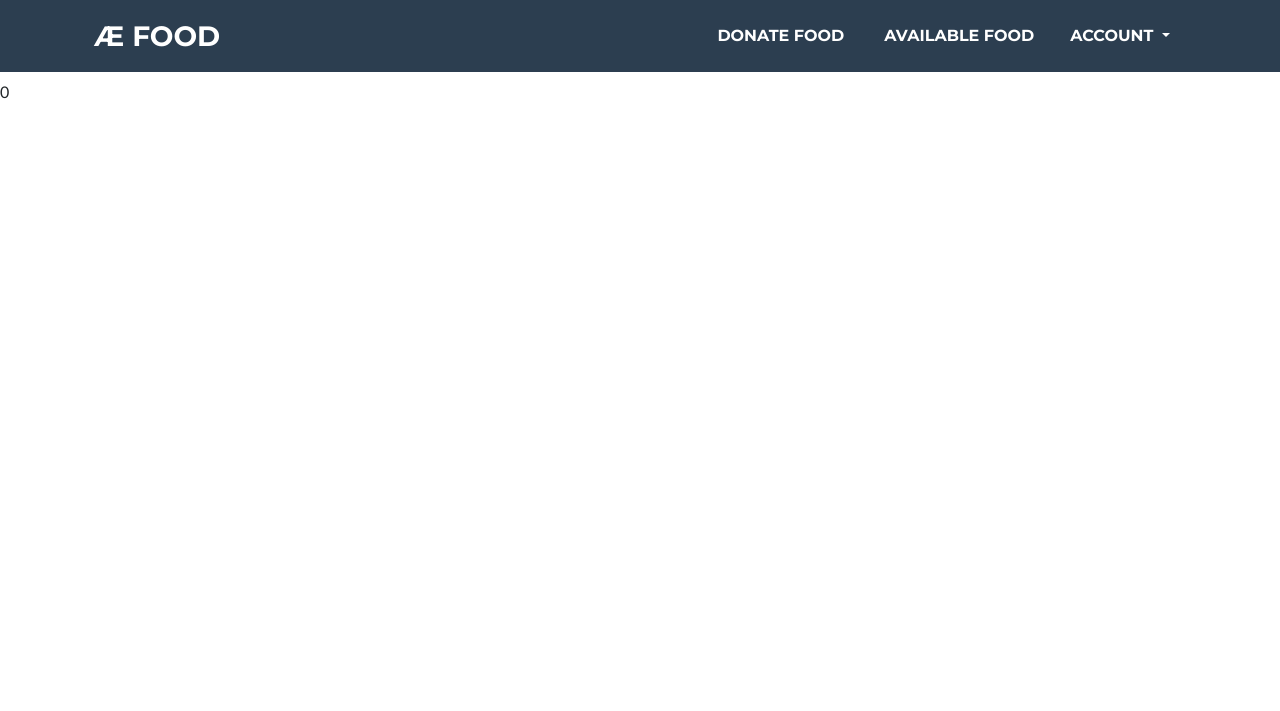
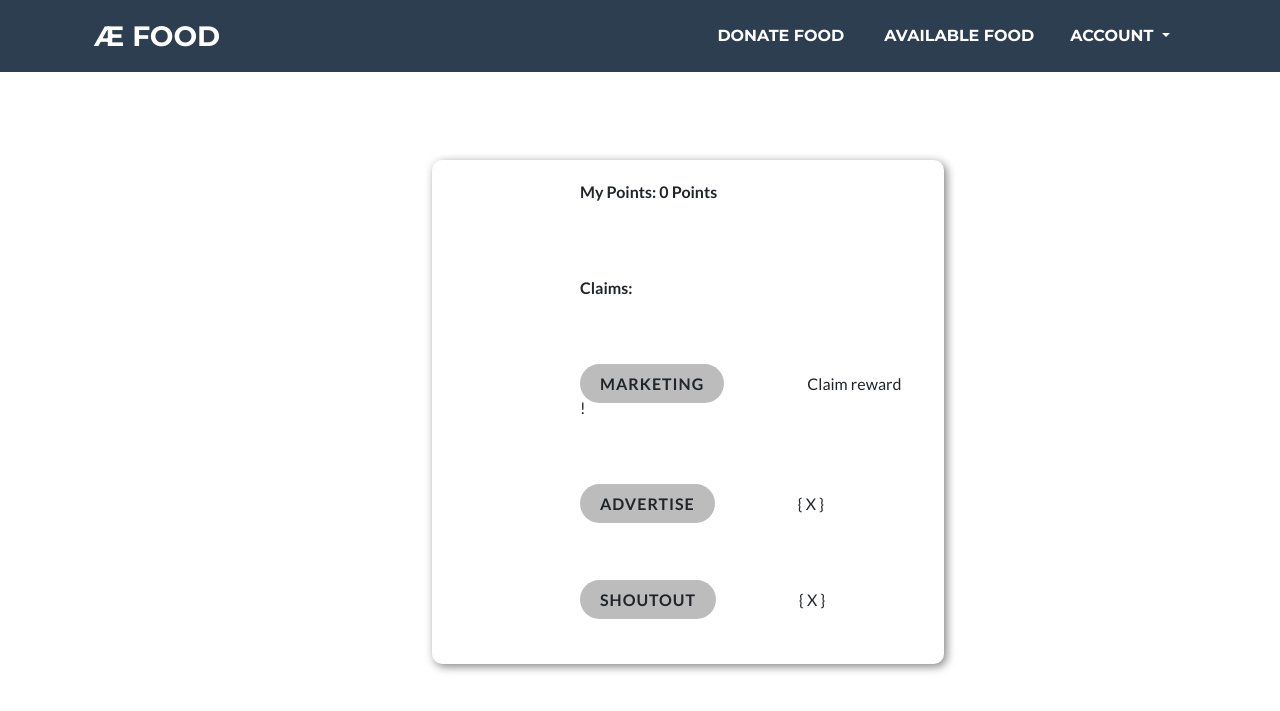
Before and after one commit to ericmiranda7/excessFood, a Django app: page /accounts/points/ in a window 1280 px wide. Shown: the top 711 px of the page. Run offline with Django 3.2, Linux system fonts and the light colour scheme; a user stored in the database is signed in; data comes from the database, SQL or seed files in the repository; parts of the project's set-up code (start-up, migrations or seed data) failed here and were passed over; some libraries are stand-ins or nearby versions.

Commit message:
add points page

```diff
--- a/accounts/templates/accounts/points.html
+++ b/accounts/templates/accounts/points.html
@@ -1,7 +1,108 @@
 {% extends 'base_template.html' %}
+{% load mathfilters %}
 
-{%block body %}
+{% block styles %}
+		* {
+			margin: 0;
+		}
 
-{{ request.user.donator.points }}
+		.body {
+			font-family: sans-serif;
+		}
+
+		.reward_table {
+			display: block;
+			width: 40%;
+			margin-left: 27em;
+			margin-top: 5em;
+			box-shadow: 2.5px 2.5px 10px grey;
+            border-radius: 10px;
+		}
+
+		.reward_table tr{
+			display: block;
+			margin-bottom: 1em;
+			margin-left: 8em;
+		}
+
+
+		.reward_table td{
+			/*margin-bottom: 20px;*/
+			padding: 20px 20px;
+		}
+
+		.reward_table .entry span {
+			margin-right: 5em;
+		}
+
+
+		.rounded_labels {
+			text-transform: uppercase;
+			letter-spacing: 1px;
+			border-radius: 20px;
+			padding: 10px 20px;
+			background-color: #bcbcbc;
+		}
+
 
 {% endblock %}
+{% block body %}
+		<table border="0" class="reward_table">
+
+			<tr>
+				<td>
+					<p class="entry">
+						<span>
+							<b>My Points:  {{ request.user.donator.points }} Points</b>
+						</span>
+					</p>
+				</td>
+			</tr>
+
+			<tr>
+				<td>
+					<p class="entry">
+						<span>
+							<b>Claims:</b>
+						</span>
+					</p>
+				</td>
+			</tr>
+
+			<tr>
+				<td>
+					<p class="entry">
+						<span  class="rounded_labels"><b>Marketing</b></span>
+						<span>
+						{% if request.user.donator.points|add:"-15"|abs < 0 %}
+						{{ request.user.donator.points|add:"-15"|abs }} more points required
+						{% else %}
+						<a>Claim reward !</a>
+						{% endif %}
+						</span>
+					</p>
+				</td>
+			</tr>
+
+			<tr>
+				<td>
+					<p class="entry">
+						<span  class="rounded_labels"><b>Advertise</b></span>
+						<span> { X }</span>
+					</p>
+				</td>
+			</tr>
+
+			<tr>
+				<td>
+					<p class="entry">
+						<span  class="rounded_labels"><b>Shoutout</b></span>
+						<span> { X }</span>
+					</p>
+				</td>
+			</tr>
+		</table>
+
+
+
+{% endblock %}
--- a/excessFood/settings.py
+++ b/excessFood/settings.py
@@ -40,6 +40,7 @@ INSTALLED_APPS = [
     'django.contrib.staticfiles',
     'django.contrib.humanize',
     'django.contrib.gis',
+    'mathfilters',
     'smart_selects',
     'accounts',
     'food',
--- a/templates/base_template.html
+++ b/templates/base_template.html
@@ -18,6 +18,7 @@
         type="text/css" />
     <!-- Core theme CSS (includes Bootstrap)-->
     <link rel="stylesheet" type="text/css" href="{% static 'css/styles.css'%}">
+    <style type="text/css"> {% block styles %} {% endblock %}</style>
     {% block head %} {% endblock %}
 </head>
 
```
Also changed, not shown: rewards.html (deleted, +0 -108 lines).
